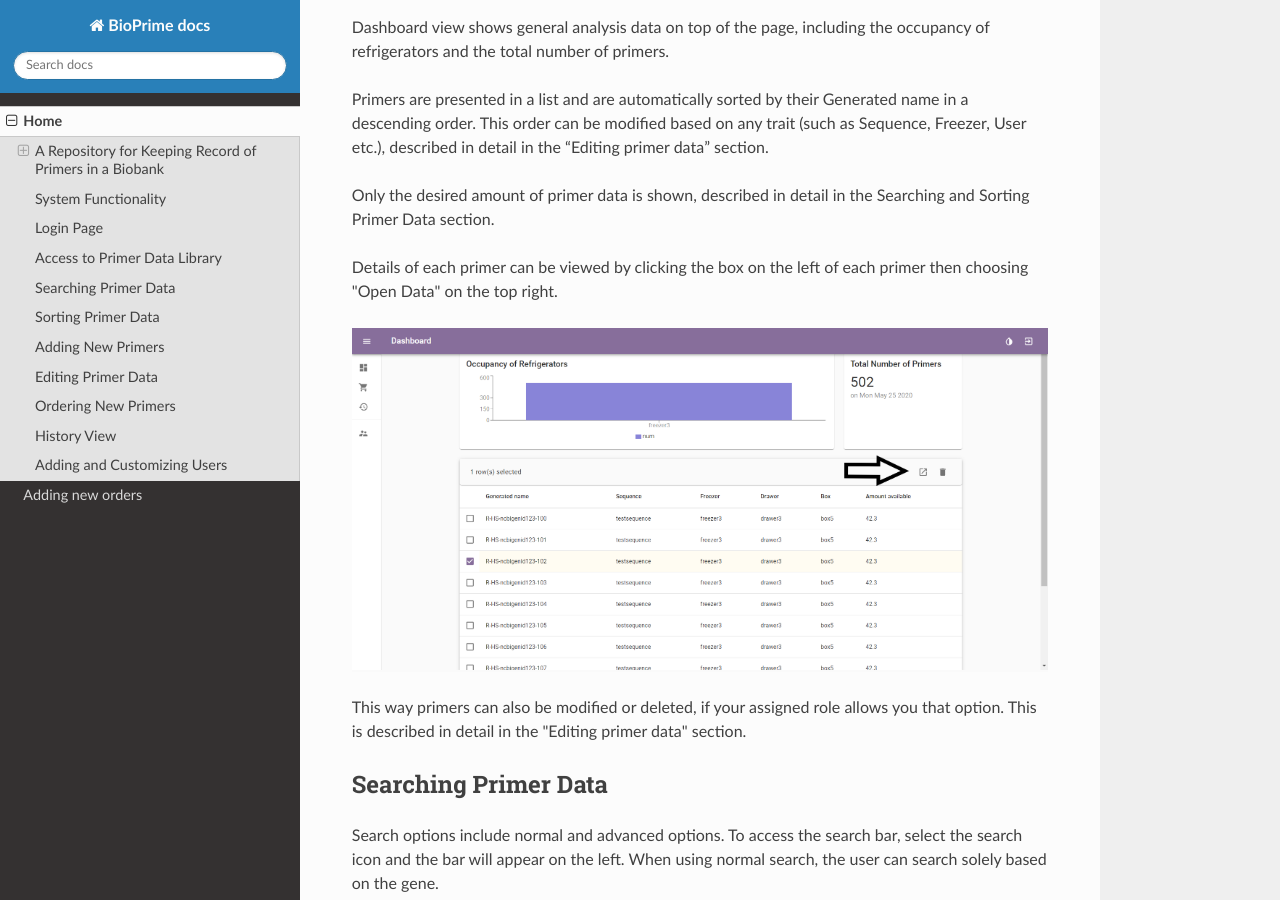
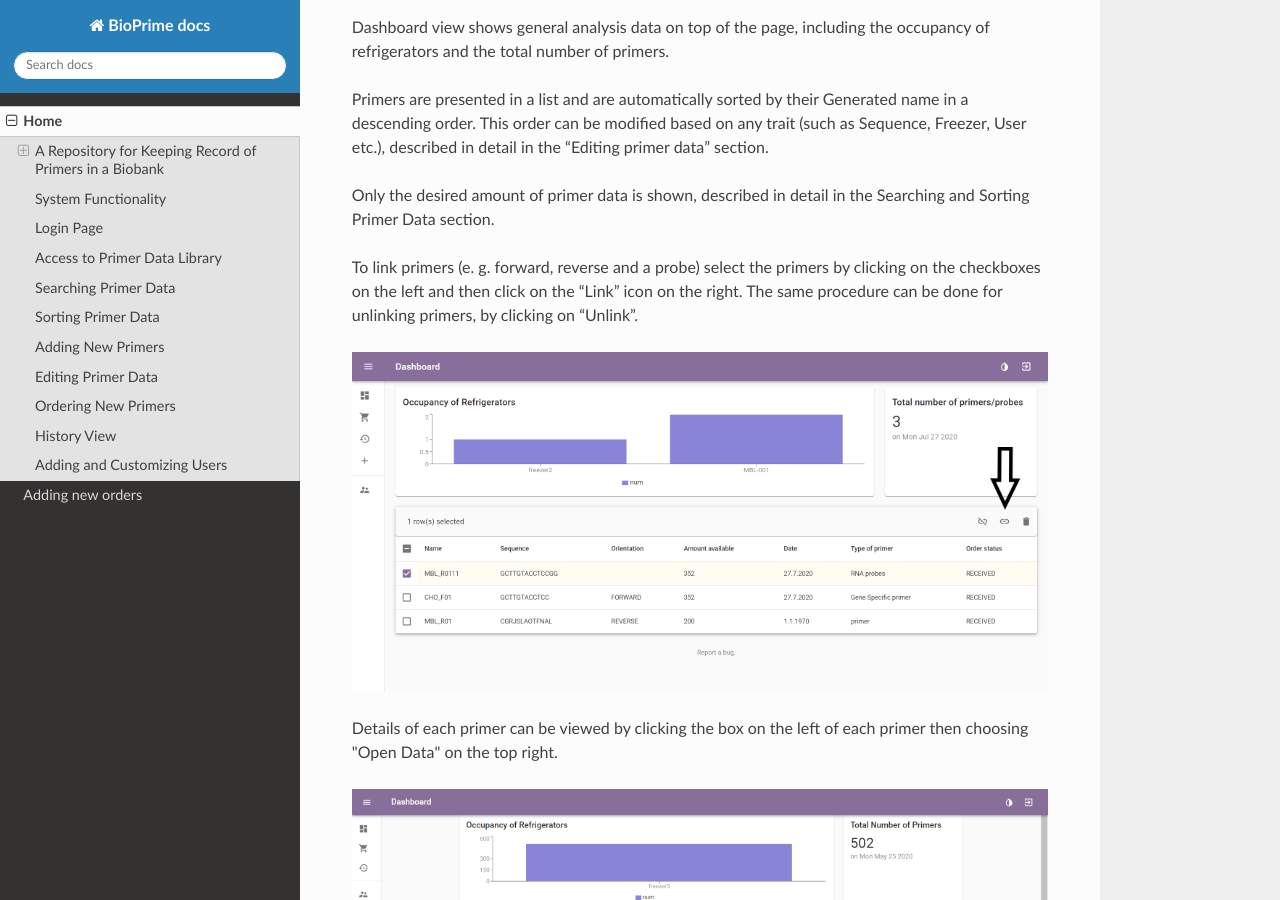
Before and after one commit to Bio-Prime/documentation, an MkDocs documentation site: the page built from docs/index.md, in a window 1280 px wide and 900 px high, scrolled down 5332 px. Built offline with MkDocs 1.6.1, drawn with Linux system fonts in a browser that asks for light colours; nearby versions of some CDN libraries.

Commit message:
dodala povezovanje primerjev

```diff
--- a/docs/index.md
+++ b/docs/index.md
@@ -101,6 +101,10 @@ Dashboard view shows general analysis data on top of the page, including the occ
 Primers are presented in a list and are automatically sorted by their Generated name in a descending order. This order can be modified based on any trait (such as Sequence, Freezer, User etc.), described in detail in the “Editing primer data” section.
 
 Only the desired amount of primer data is shown, described in detail in the Searching and Sorting Primer Data section.
+
+To link primers (e. g. forward, reverse and a probe) select the primers by clicking on the checkboxes on the left and then click on the “Link” icon on the right. The same procedure can be done for unlinking primers, by clicking on “Unlink”.
+
+![link1](./link1.png)
 
 Details of each primer can be viewed by clicking the box on the left of each primer then choosing "Open Data" on the top right.
 
```
Also changed, not shown: docs/link1.png (added).
